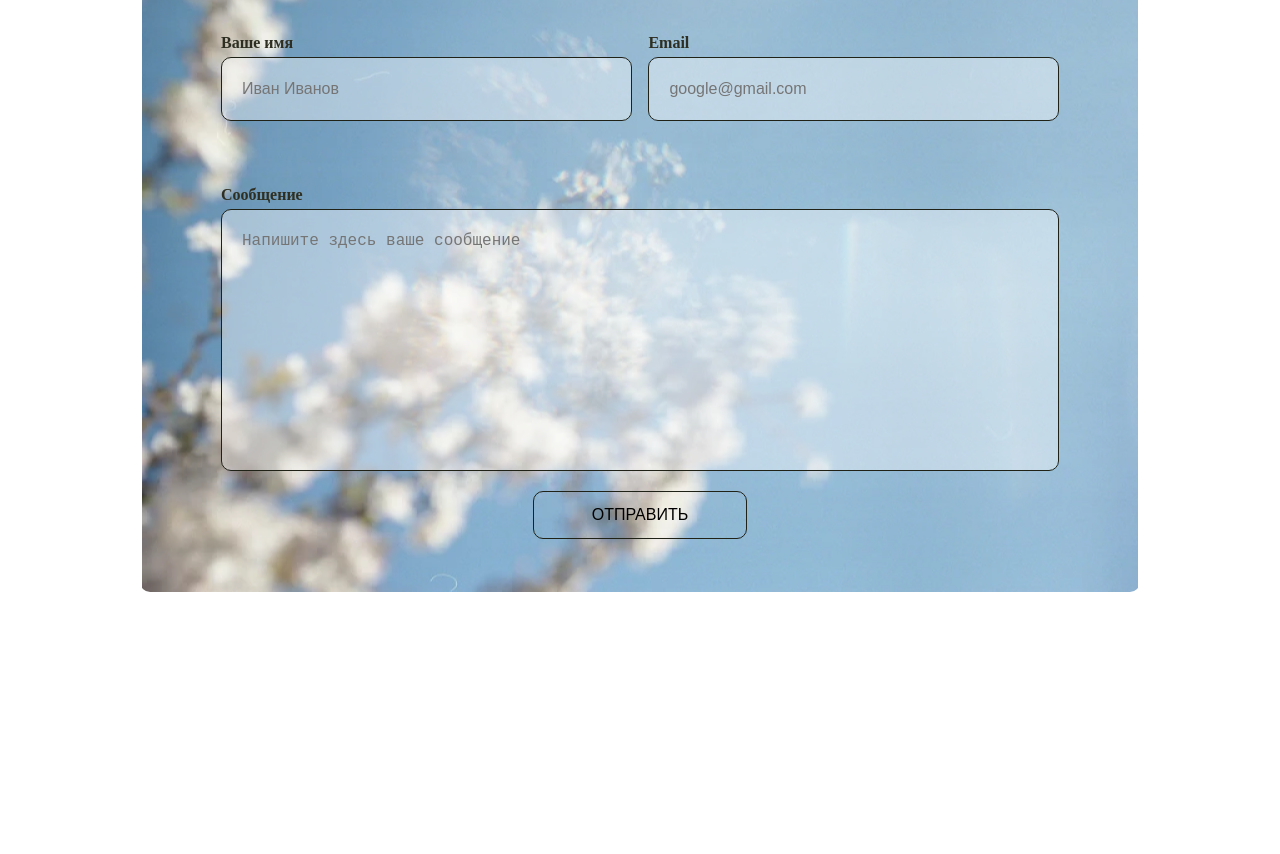
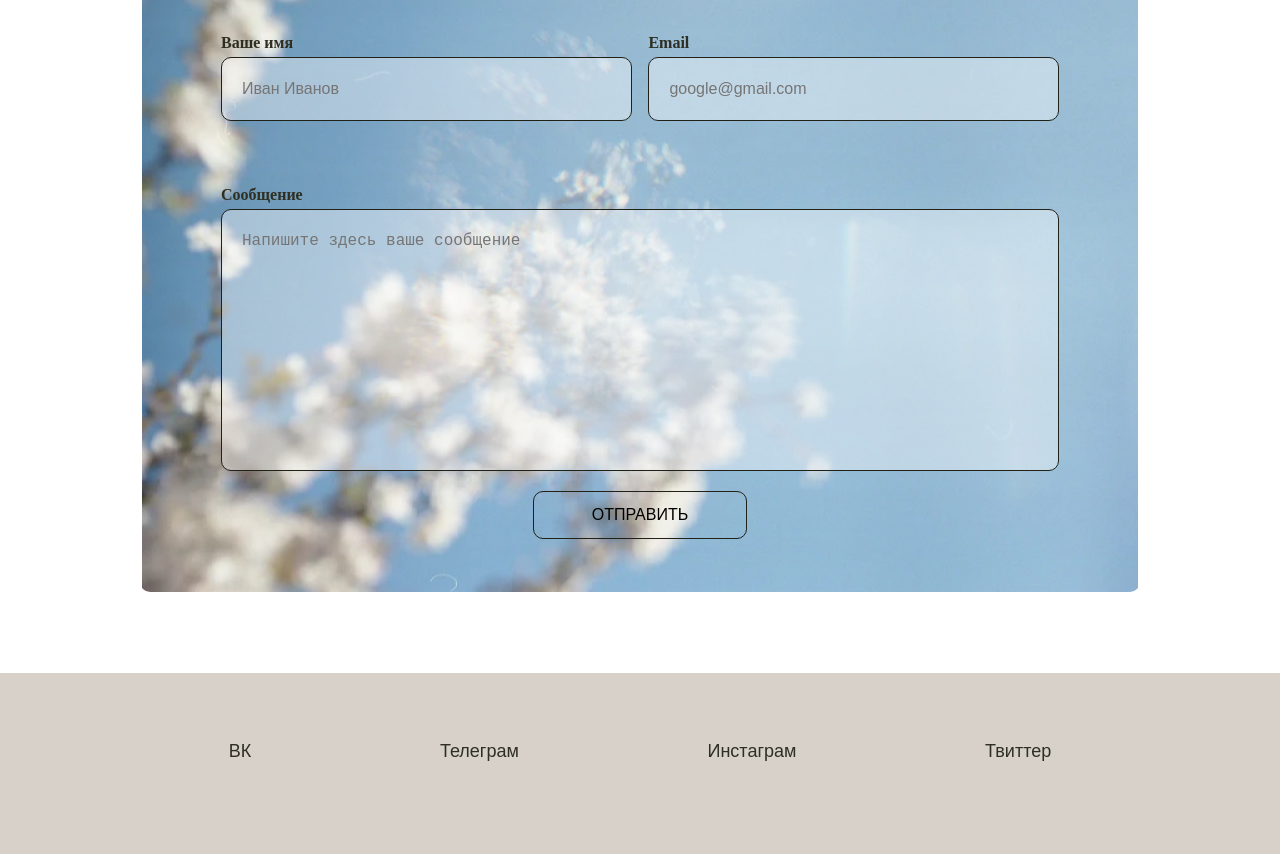
Before and after one commit to maxipy18/annesweet, a plain HTML site: page index.html in a window 1280 px wide. Shown: the part 3866-4720 px from the top of the page. Before the commit the page ends 4539 px from the top, so only its background shows below. Drawn offline with nearby package versions, Linux system fonts and the light colour scheme; a web font is replaced by a local one.

Commit message:
add footer

```diff
--- a/css/style.css
+++ b/css/style.css
@@ -634,3 +634,31 @@ h1, h2, h3, h4 {
         width: 100%;
     }
 }
+
+
+/* ======= footer ======= */
+
+
+.footer {
+    padding-top: 65px;
+    padding-bottom: 91px;
+    background-color: #D7D1C9;
+}
+
+.footer-block {
+    display: flex;
+    align-items: center;
+    justify-content: space-evenly;
+    flex-wrap: wrap;
+}
+
+.footer-link {
+    text-decoration: none;
+    font-size: 18px;
+    line-height: 25px;
+    color: #2E2F22;
+}
+
+.footer-link:hover {
+    text-decoration: underline;
+}
--- a/index.html
+++ b/index.html
@@ -315,6 +315,17 @@
         </div>
     </section>
 
+    <footer class="footer">
+        <div class="container">
+            <div class="footer-block">
+                <a class="footer-link" href="#">ВК</a>
+                <a class="footer-link" href="#">Телеграм</a>
+                <a class="footer-link" href="#">Инстаграм</a>
+                <a class="footer-link" href="#">Твиттер</a>
+            </div>
+        </div>
+    </footer>
+
 
 
     <script src="./js/main.js"></script>
```
